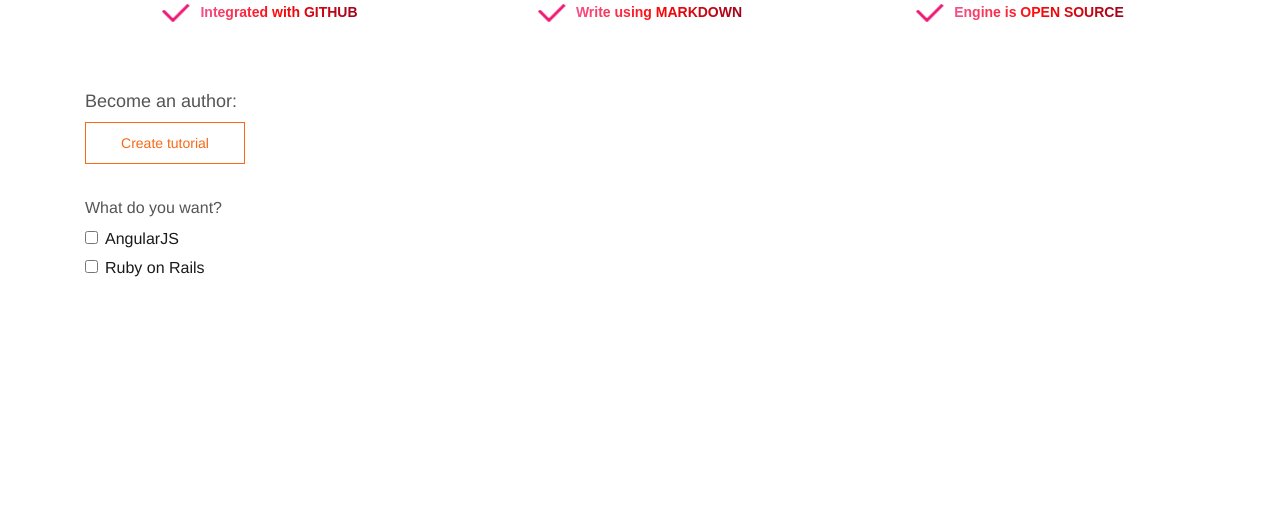
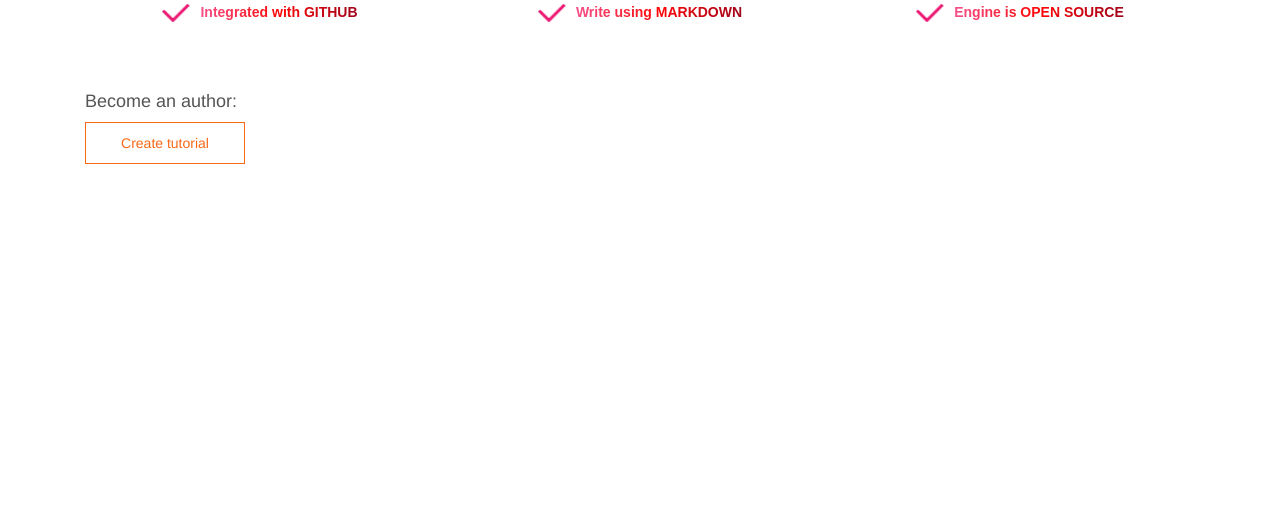
Before and after one commit to pluralsight/guides-cms, a Flask app: template pskb_website/templates/index.html in a window 1280 px wide. Shown: the part 222-742 px from the top of the page. Run offline with Flask 2, Linux system fonts and the light colour scheme; the template is opened without the code that fills it, so the values that code supplies are empty; parts of the project's set-up code (start-up, migrations or seed data) failed here and were passed over; some libraries are stand-ins or nearby versions.

Commit message:
Remove checkboxes on homepage, we are not tracking language now so was not hooked up anyway

```diff
--- a/pskb_website/templates/index.html
+++ b/pskb_website/templates/index.html
@@ -18,22 +18,6 @@
             <h3>Become an author:</h3>
             <a href="/write/" class="emphasize">Create tutorial</a>
         </div>
-
-        <h4>What do you want?</h4>
-        <form action="#">
-            <div class="checkbox">
-                <label>
-                    <input type="checkbox" value="" />
-                    AngularJS
-                </label>
-            </div>
-            <div class="checkbox">
-                <label>
-                    <input type="checkbox" value="" />
-                    Ruby on Rails
-                </label>
-            </div>
-        </form>
     </div>
 
     <div class="col-xs-12 col-md-10">
```
